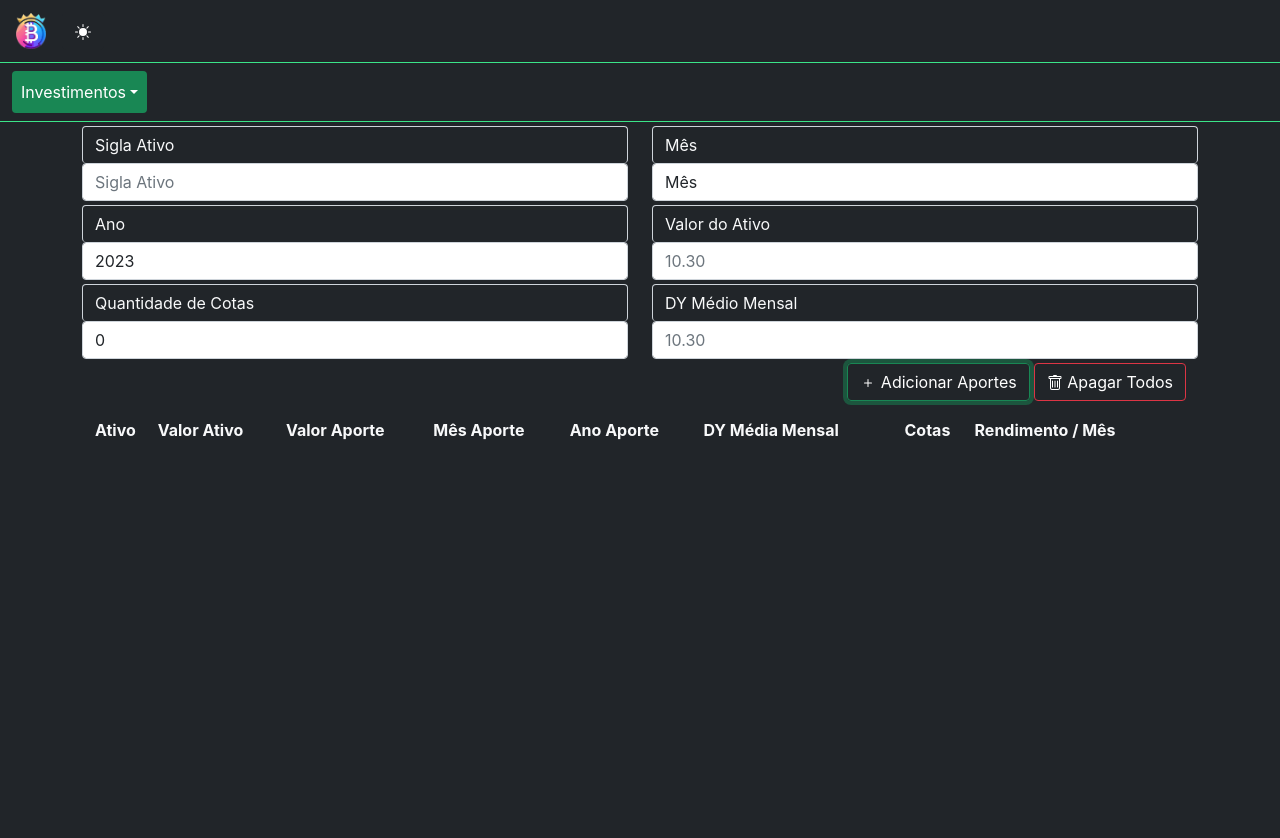
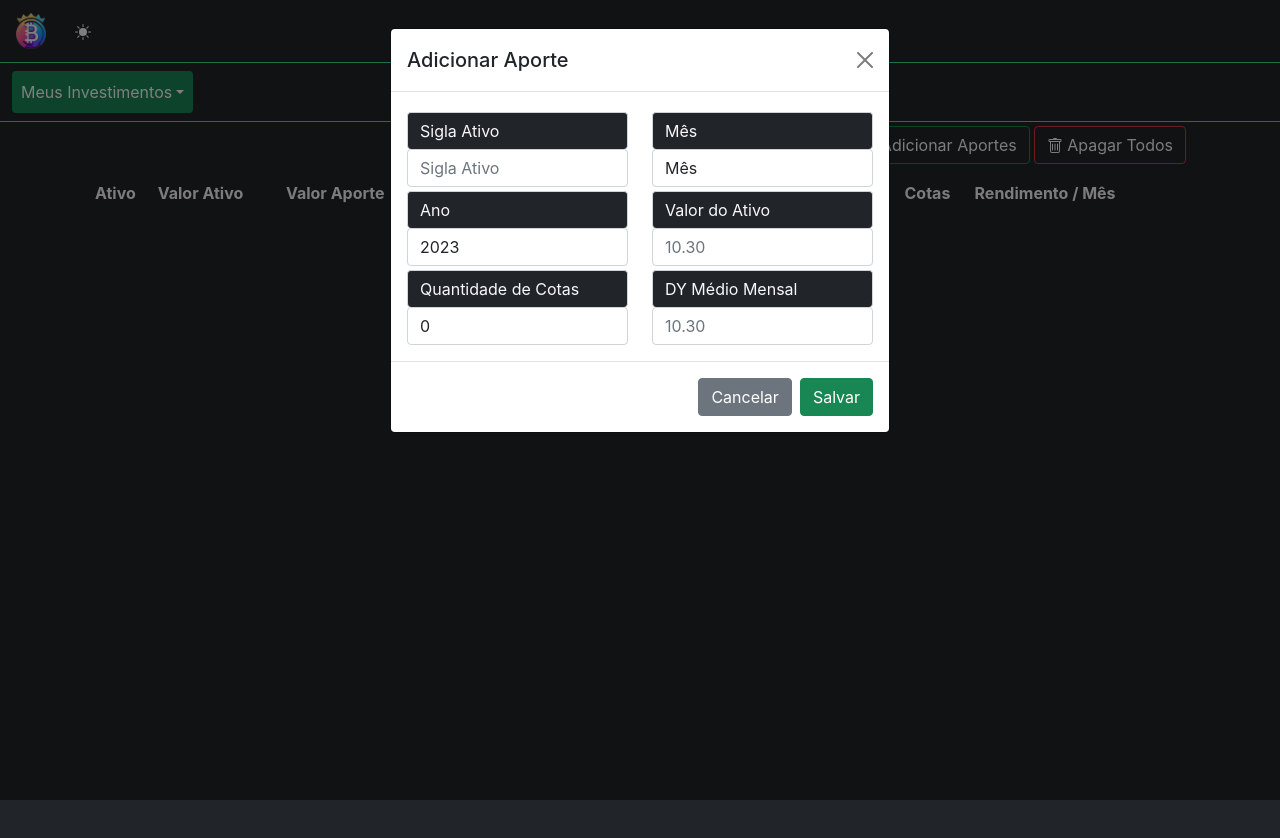
Before and after one commit to demaroto/balancecrypto, a React (Create React App) app: page /fiis in a window 1280 px wide. Both pictures are taken after a click on the button "Adicionar Aportes". Shown: the top 838 px of the page. Built offline with nearby package versions, Linux system fonts and the light colour scheme.

Commit message:
add modal and details

```diff
--- a/package.json
+++ b/package.json
@@ -10,15 +10,15 @@
     "@testing-library/react": "^13.4.0",
     "@testing-library/user-event": "^13.5.0",
     "axios": "^1.3.4",
-    "bootstrap": "^5.2.3",
+    "bootstrap": "^5.3.1",
     "bootstrap-icons": "^1.10.5",
-    "jquery": "^3.6.4",
+    "jquery": "^3.7.1",
     "localforage": "^1.10.0",
     "match-sorter": "^6.3.1",
     "popper.js": "^1.16.1",
     "react": "^18.2.0",
     "react-animated-css": "^1.2.1",
-    "react-bootstrap": "^2.7.2",
+    "react-bootstrap": "^2.8.0",
     "react-bootstrap-icons": "^1.10.2",
     "react-dom": "^18.2.0",
     "react-redux": "^8.0.5",
--- a/src/App.js
+++ b/src/App.js
@@ -2,11 +2,16 @@ import React from "react";
 import { createBrowserRouter, RouterProvider } from "react-router-dom";
 import HomePage from "./pages/home"
 import Fiis from "./pages/fiis"
+import FiisDetalhes from "./pages/fiis/detalhes"
 
 const router = createBrowserRouter([
   {
     path: '/token/:id',
     element: <HomePage />
+  },
+  {
+    path: '/fiis/detalhes/:id',
+    element: <FiisDetalhes />
   },
   {
     path: '/fiis',
--- a/src/components/DashboardBlock.Component.js
+++ b/src/components/DashboardBlock.Component.js
@@ -3,6 +3,7 @@ import React, {useState, useEffect} from 'react';
 import { calcYieldByMonth } from './../services/fiis';
 import { realCurrency } from '../utils/usCurrency';
 import { getAportes } from './../services/fiis';
+import { useNavigate } from 'react-router-dom';
 
 const DashboardBlockComponent = (props) => {
 
@@ -11,6 +12,7 @@ const DashboardBlockComponent = (props) => {
     const [proventos, setProventos] = useState(0)
     const [cotas, setCotas] = useState(0)
     const [exists, setExists] = useState(false)
+    const navigation = useNavigate()
 
     const filterByYear = () => {
         const aportes = getAportes()
@@ -18,12 +20,8 @@ const DashboardBlockComponent = (props) => {
         return result
     }
 
-
-    const filterByTitle = () => {
-        const aportes = getAportes()
-
-        const result = aportes.filter(a => String(a.ativo).toUpperCase() === String(props.title).toUpperCase())
-        return result
+    const detalhesAtivo = (title) => {
+        navigation(`detalhes/${title}`)
     }
 
     const totais = () => {
@@ -61,7 +59,7 @@ const DashboardBlockComponent = (props) => {
                 <p className="card-text">Qtd. Cotas: <strong>{(cotas)}</strong></p>
                 <div className='row'>
                     <div className='col-md-6 col-sm-12'>
-                        <button className="btn bg-primary text-light" onClick={() => props.filtrar(filterByTitle())}>Detalhes</button>
+                        <button className="btn bg-primary text-light" onClick={() => detalhesAtivo(props.title)}>Detalhes</button>
                     </div>
                     <div className='col-md-6 col-sm-12'>
                         <select className="form-control" onChange={(e) => props.filtrarPorAno(e.target.value,props.title)}>
--- a/src/components/LinkList.Component.js
+++ b/src/components/LinkList.Component.js
@@ -20,7 +20,7 @@ const LinkListComponent = () => {
 
                         <li class="nav-item dropdown">
                         <a className={`btn bg-success link-light nav-link dropdown-toggle text-white`} href="#" id="navbarDropdownMenuLink" role="button" data-bs-toggle="dropdown" aria-expanded="false">
-                            Investimentos
+                            Meus Investimentos
                         </a>
                         <ul className={"dropdown-menu bg-success"} aria-labelledby="navbarDropdownMenuLink">
                             <li><Link to={`/`} className='btn text-white'>Crypto</Link></li>
--- /dev/null
+++ b/src/pages/fiis/detalhes.js
@@ -0,0 +1,31 @@
+import React, {useEffect, useState} from 'react';
+import { useSelector } from 'react-redux'
+import HeaderComponent from '../../components/Header.Component';
+import LinkListComponent from '../../components/LinkList.Component';
+import { useParams } from 'react-router-dom';
+
+
+
+const Index = () => {
+    const theme = useSelector((state) => state.theme.value)
+    const themeText = theme === 'dark' ? 'light' : 'dark';
+    const  { id } = useParams()
+
+    useEffect(() => {
+
+    }, []);
+
+
+    return (
+        <div className='h-100'>
+            <HeaderComponent />
+            <LinkListComponent />
+            <main className={[theme, "container", "h-100", `bg-${theme}`].join(" ")}>
+                 <h2 className={`text-${themeText}`}>{id}</h2>
+            </main>
+
+        </div>
+    );
+}
+
+export default Index;
--- a/src/pages/fiis/index.js
+++ b/src/pages/fiis/index.js
@@ -6,6 +6,7 @@ import { getAportesByCode, getGroups, setAportes, getAportes, calcYieldByMonth,
 import { Plus, Trash } from 'react-bootstrap-icons';
 import { Meses } from '../../utils/meses';
 import  DashboardBlockComponent from '../../components/DashboardBlock.Component';
+
 const Index = () => {
     const theme = useSelector((state) => state.theme.value)
     const themeText = theme === 'dark' ? 'light' : 'dark';
@@ -21,6 +22,7 @@ const Index = () => {
     const [anoSelecionado, setAnoSelecionado] = useState(new Date().getFullYear())
     const [groups, setGroups] = useState([])
     const [formVisible, setFormVisible] = useState(false)
+
 
     const changeValorAporte = (qtd) => {
         setQtdCotas(qtd)
@@ -51,10 +53,7 @@ const Index = () => {
     }
 
     const addAporte = () => {
-        if (!formVisible) {
-            setFormVisible(true)
-            return
-        }
+
         if (Number.parseFloat(valorAporte) < Number.parseFloat(valorAtivo)) {
             alert("Valor do Aporte é Menor que o valor do Ativo");
             console.log(valorAtivo, valorAporte);
@@ -79,7 +78,7 @@ const Index = () => {
 
         }
         mountTable();
-        alert('Aporte inserido com sucesso')
+
         if (formVisible) {
             setFormVisible(false)
         }
@@ -130,65 +129,13 @@ const Index = () => {
             <HeaderComponent />
             <LinkListComponent />
             <main className={[theme, "container", "h-100", `bg-${theme}`].join(" ")}>
-                 {formVisible && <div className="row">
 
-                    <div className="col-12 col-md-6">
-                        <div className={`input-group-prepend w-100 mt-1`}>
-                            <span className={`input-group-text bg-${theme} text-${themeText}`} style={{borderBottom:"0"}}>{'Sigla Ativo'}</span>
-                        </div>
-                        <input id="me" className="form-control"  type="text" placeholder='Sigla Ativo' value={ativo} onChange={(e) => setAtivo(String(e.target.value).toUpperCase())} />
-                    </div>
-                    <div className="col-12 col-md-6">
-                        <div className={`input-group-prepend w-100 mt-1`}>
-                            <span className={`input-group-text bg-${theme} text-${themeText}`} style={{borderBottom:"0"}}>{'Mês'}</span>
-                        </div>
-                        <select className="form-control" onChange={(e) => setMes(e.target.value)}>
-                            <option value="">{'Mês'}</option>
-                            <option value="1">Janeiro</option>
-                            <option value="2">Fevereiro</option>
-                            <option value="3">Março</option>
-                            <option value="4">Abril</option>
-                            <option value="5">Maio</option>
-                            <option value="6">Junho</option>
-                            <option value="7">Julho</option>
-                            <option value="8">Agosto</option>
-                            <option value="9">Setembro</option>
-                            <option value="10">Outubro</option>
-                            <option value="11">Novembro</option>
-                            <option value="12">Dezembro</option>
-                        </select>
-                    </div>
-                    <div className="col-12 col-md-6">
-                        <div className={`input-group-prepend w-100 mt-1`}>
-                            <span className={`input-group-text bg-${theme} text-${themeText}`} style={{borderBottom:"0"}}>{'Ano'}</span>
-                        </div>
-                        <input id="me" className="form-control"  type="number" min={1} placeholder='2023' value={ano} onChange={(e) => setAno(e.target.value)} />
-                    </div>
-                    <div className="col-12 col-md-6">
-                        <div className={`input-group-prepend w-100 mt-1`}>
-                            <span className={`input-group-text bg-${theme} text-${themeText}`} style={{borderBottom:"0"}}>{'Valor do Ativo'}</span>
-                        </div>
-                        <input id="me" className="form-control"  type="number" min={0.1} placeholder='10.30' value={valorAtivo} onChange={(e) => setValorAtivo(e.target.value)} />
-                    </div>
-                    <div className="col-12 col-md-6">
-                        <div className={`input-group-prepend w-100 mt-1`}>
-                            <span className={`input-group-text bg-${theme} text-${themeText}`} style={{borderBottom:"0"}}>{'Quantidade de Cotas'}</span>
-                        </div>
-                        <input id="meqtd" className="form-control"  type="number" min={1} placeholder='2' value={qtdCotas} onChange={(e) => changeValorAporte(e.target.value)} />
-                    </div>
-                    <div className="col-12 col-md-6">
-                        <div className={`input-group-prepend w-100 mt-1`}>
-                            <span className={`input-group-text bg-${theme} text-${themeText}`} style={{borderBottom:"0"}}>{'DY Médio Mensal'}</span>
-                        </div>
-                        <input id="me" className="form-control"  type="number" min={0.1} placeholder='10.30' value={dy} onChange={(e) => setDy(e.target.value)} />
-                    </div>
 
-                </div>}
 
                 <div className="container-fluid">
                     <div className="col-12 mt-1 d-flex justify-content-end" >
-                        <button className='btn btn-outline-success text-white' onClick={() => addAporte()}><Plus /> Adicionar Aportes</button>
-                        <button className={`btn btn-outline-danger text-white ms-1`} type='button' onClick={() => clearAllListeners()} ><Trash /> Apagar Todos</button>
+                        <button className={`btn btn-outline-success text-${themeText}`} data-bs-toggle="modal" data-bs-target="#formAdd"><Plus /> Adicionar Aportes</button>
+                        <button className={`btn btn-outline-danger text-${themeText} ms-1`} type='button' onClick={() => clearAllListeners()} ><Trash /> Apagar Todos</button>
 
                     </div>
                         <div className='row mb-2 mt-2'>
@@ -238,6 +185,76 @@ const Index = () => {
 
                 </div>
             </main>
+            <div className={`modal fade`} tabindex="-1" id="formAdd">
+                <div className="modal-dialog">
+                    <div className="modal-content">
+                    <div className="modal-header">
+                        <h5 className="modal-title">Adicionar Aporte</h5>
+                        <button type="button" className="btn-close" data-bs-dismiss="modal" aria-label="Close"></button>
+                    </div>
+                    <div className="modal-body">
+                        <div className="row">
+
+                        <div className="col-12 col-md-6">
+                            <div className={`input-group-prepend w-100 mt-1`}>
+                                <span className={`input-group-text bg-${theme} text-${themeText}`} style={{borderBottom:"0"}}>{'Sigla Ativo'}</span>
+                            </div>
+                            <input id="me" className="form-control"  type="text" placeholder='Sigla Ativo' value={ativo} onChange={(e) => setAtivo(String(e.target.value).toUpperCase())} />
+                        </div>
+                        <div className="col-12 col-md-6">
+                            <div className={`input-group-prepend w-100 mt-1`}>
+                                <span className={`input-group-text bg-${theme} text-${themeText}`} style={{borderBottom:"0"}}>{'Mês'}</span>
+                            </div>
+                            <select className="form-control" onChange={(e) => setMes(e.target.value)}>
+                                <option value="">{'Mês'}</option>
+                                <option value="1">Janeiro</option>
+                                <option value="2">Fevereiro</option>
+                                <option value="3">Março</option>
+                                <option value="4">Abril</option>
+                                <option value="5">Maio</option>
+                                <option value="6">Junho</option>
+                                <option value="7">Julho</option>
+                                <option value="8">Agosto</option>
+                                <option value="9">Setembro</option>
+                                <option value="10">Outubro</option>
+                                <option value="11">Novembro</option>
+                                <option value="12">Dezembro</option>
+                            </select>
+                        </div>
+                        <div className="col-12 col-md-6">
+                            <div className={`input-group-prepend w-100 mt-1`}>
+                                <span className={`input-group-text bg-${theme} text-${themeText}`} style={{borderBottom:"0"}}>{'Ano'}</span>
+                            </div>
+                            <input id="me" className="form-control"  type="number" min={1} placeholder='2023' value={ano} onChange={(e) => setAno(e.target.value)} />
+                        </div>
+                        <div className="col-12 col-md-6">
+                            <div className={`input-group-prepend w-100 mt-1`}>
+                                <span className={`input-group-text bg-${theme} text-${themeText}`} style={{borderBottom:"0"}}>{'Valor do Ativo'}</span>
+                            </div>
+                            <input id="me" className="form-control"  type="number" min={0.1} placeholder='10.30' value={valorAtivo} onChange={(e) => setValorAtivo(e.target.value)} />
+                        </div>
+                        <div className="col-12 col-md-6">
+                            <div className={`input-group-prepend w-100 mt-1`}>
+                                <span className={`input-group-text bg-${theme} text-${themeText}`} style={{borderBottom:"0"}}>{'Quantidade de Cotas'}</span>
+                            </div>
+                            <input id="meqtd" className="form-control"  type="number" min={1} placeholder='2' value={qtdCotas} onChange={(e) => changeValorAporte(e.target.value)} />
+                        </div>
+                        <div className="col-12 col-md-6">
+                            <div className={`input-group-prepend w-100 mt-1`}>
+                                <span className={`input-group-text bg-${theme} text-${themeText}`} style={{borderBottom:"0"}}>{'DY Médio Mensal'}</span>
+                            </div>
+                            <input id="me" className="form-control"  type="number" min={0.1} placeholder='10.30' value={dy} onChange={(e) => setDy(e.target.value)} />
+                        </div>
+
+                    </div>
+                    </div>
+                    <div className="modal-footer">
+                        <button type="button" className="btn btn-secondary" data-bs-dismiss="modal">Cancelar</button>
+                        <button type="button" className="btn btn-success" data-bs-dismiss="modal" aria-label="Close" onClick={() => addAporte()}>Salvar</button>
+                    </div>
+                    </div>
+                </div>
+            </div>
         </div>
     );
 }
```
Also changed, not shown: 1 other file (tests, documents, lock files or other folders).
